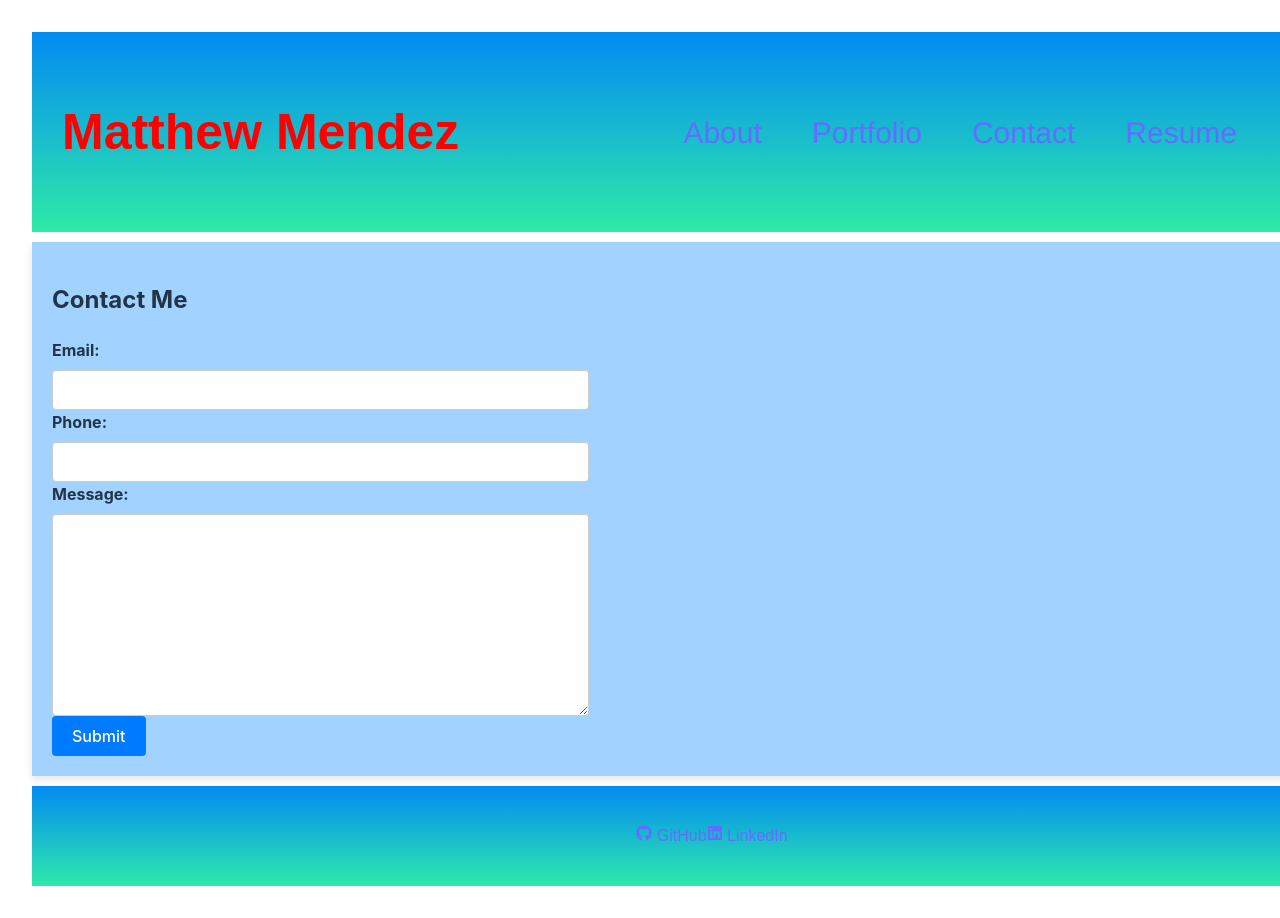
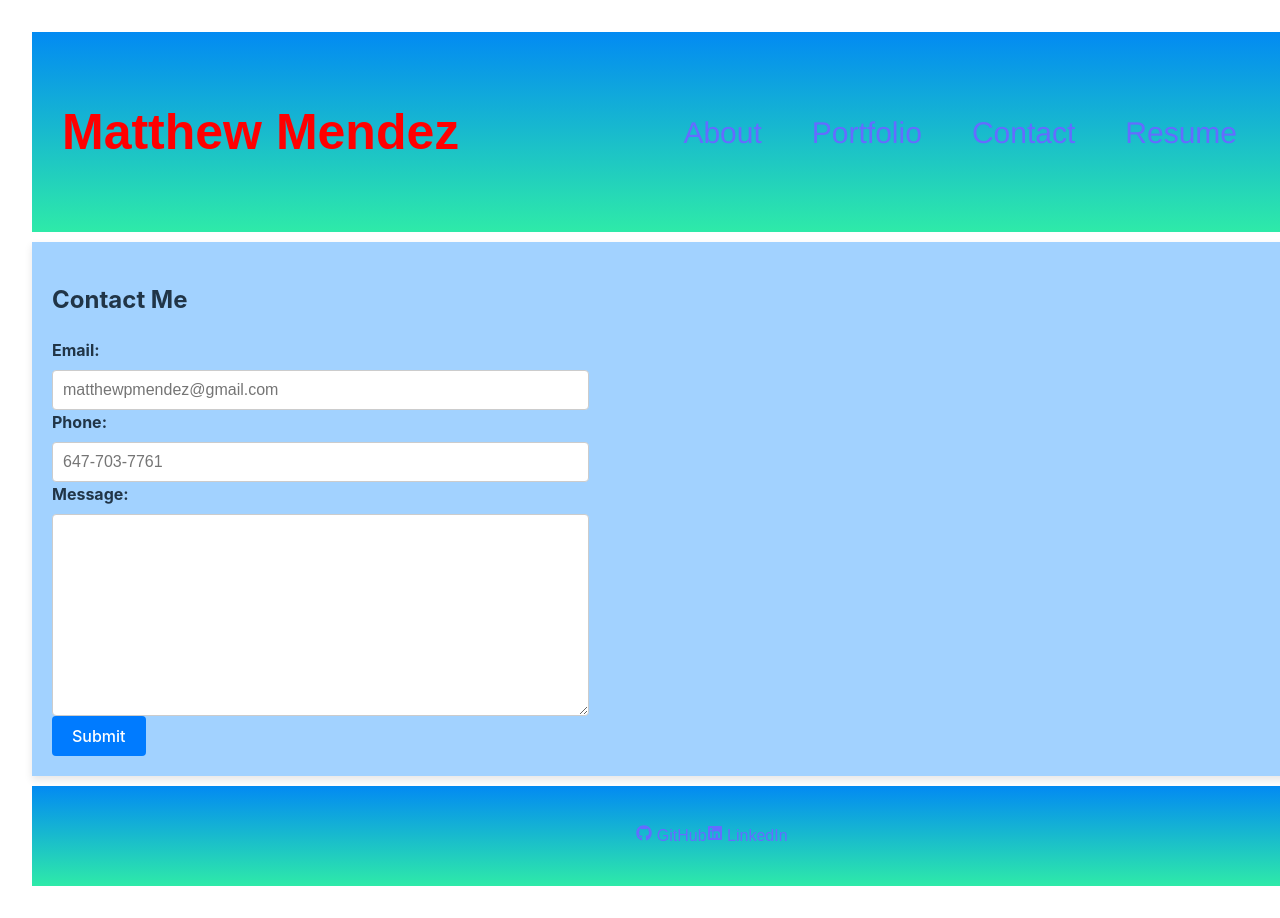
Before and after one commit to Plutarch1971/react-portfolio, a React (Vite) app: page /contact in a window 1280 px wide. Shown: the top 918 px of the page. Built offline with nearby package versions, Linux system fonts and the light colour scheme; a web font is replaced by a local one.

Commit message:
Updated Contact Page

```diff
--- a/index.html
+++ b/index.html
@@ -4,7 +4,7 @@
     <meta charset="UTF-8" />
     <link rel="icon" type="image/svg+xml" href="/vite.svg" />
     <meta name="viewport" content="width=device-width, initial-scale=1.0" />
-    <title>Vite + React</title>
+    <title>React Portfolio</title>
     <link rel="preconnect" href="https://fonts.googleapis.com">
     <link rel="preconnect" href="https://fonts.gstatic.com" crossorigin>
     <link href="https://fonts.googleapis.com/css2?family=Protest+Strike&display=swap" rel="stylesheet">
--- a/src/pages/Contact/Contact.jsx
+++ b/src/pages/Contact/Contact.jsx
@@ -5,9 +5,9 @@ const Contact = () => {
             <h2>Contact Me</h2>
             <form className='form'>
                 <label htmlFor="email">Email:</label>
-                <input type="email" id="email" name="email" required/>
+                <input type="email" id="email" name="email" required placeholder="matthewpmendez@gmail.com"/>
                 <label htmlFor="phone">Phone:</label>
-                <input type="tel" id="phone" name="phone" required />
+                <input type="tel" id="phone" name="phone" required placeholder="647-703-7761"/>
                 <label htmlFor="message">Message:</label>
                 <textarea id="message" name="message" required rows="10" cols="50"></textarea>
                 <button className='button' type="submit">Submit</button>
```
